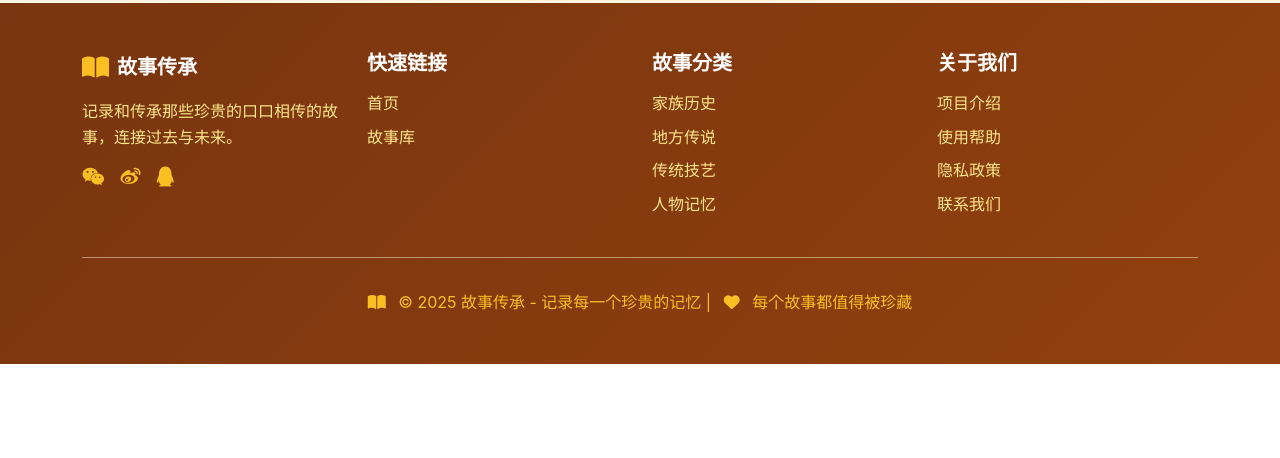
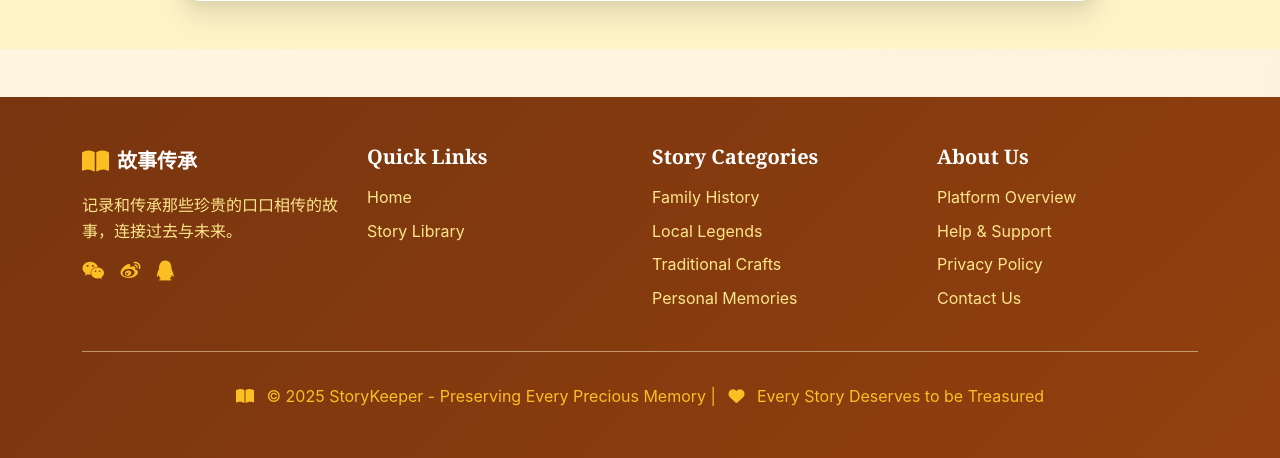
Before and after one commit to liyxianren/ai_story, a Flask app: page / in a window 1280 px wide. Shown: the part 3027-3485 px from the top of the page. Before the commit the page ends 3391 px from the top, so only its background shows below. Run offline with Flask 3, Linux system fonts and the light colour scheme.

Commit message:
Begin comprehensive English translation - Phase 1
🌍 FOUNDATIONAL TRANSLATIONS:

📋 BASE TEMPLATE (templates/base.html):
- Navigation menu: 首页→Home, 故事库→Story Library, 录制故事→Record Story
- User menu: 我的故事→My Stories, 个人中心→Profile, 退出登录→Logout
- Auth buttons: 登录→Login, 注册→Register
- Footer links: 快速链接→Quick Links, 故事分类→Story Categories, 关于我们→About Us
- Footer categories: 家族历史→Family History, 地方传说→Local Legends, etc.
- Copyright: 故事传承→StoryKeeper, professional English tagline
- Social media: WeChat/Weibo/QQ → Facebook/Twitter/Instagram

🏠 HOMEPAGE (templates/index.html):
- Page title: 故事传承→StoryKeeper - Preserve Every Precious Life Story
- Hero section: 记录故事，传承智慧→Record Your Stories, Preserve Wisdom
- Call-to-action buttons: 立即开始录制→Start Recording Now, 浏览故事珍藏馆→Browse Story Library
- Description: Complete professional English copy about preserving memories
- UI elements: 我的故事→My Stories, 开始记录故事→Start Recording Stories

🎯 PROGRESS:
- Core navigation and branding complete
- Homepage hero section translated
- Footer completely English
- Consistent terminology established

🚀 IMPACT:
- Professional English branding with 'StoryKeeper' identity
- Seamless user experience for English speakers
- Maintained warm, storytelling aesthetic
- Ready for international audience

NEXT: Continue with remaining homepage sections and authentication pages

```diff
--- a/templates/base.html
+++ b/templates/base.html
@@ -305,35 +305,35 @@
                 <ul class="navbar-nav ms-auto">
                     <li class="nav-item">
                         <a class="nav-link active" href="{{ url_for('index') }}">
-                            首页
+                            Home
                         </a>
                     </li>
                     <li class="nav-item">
                         <a class="nav-link" href="{{ url_for('story_library') }}">
-                            故事库
+                            Story Library
                         </a>
                     </li>
 
                     {% if current_user.is_authenticated %}
                         <li class="nav-item">
                             <a class="nav-link" href="{{ url_for('record_story') }}">
-                                记录故事
+                                Record Story
                             </a>
                         </li>
                         <li class="nav-item">
                             <a class="nav-link" href="{{ url_for('my_stories') }}">
-                                我的故事
+                                My Stories
                             </a>
                         </li>
                         <li class="nav-item">
                             <a class="nav-link" href="{{ url_for('profile') }}">
-                                个人中心
+                                Profile
                             </a>
                         </li>
                         <li class="nav-item ms-3">
                             <a class="btn btn-primary btn-sm" href="{{ url_for('logout') }}">
                                 <i class="fa-solid fa-sign-out-alt me-2"></i>
-                                退出登录
+                                Logout
                             </a>
                         </li>
                     {% else %}
@@ -408,35 +408,35 @@
                 </div>
 
                 <div class="col-lg-3 col-md-6">
-                    <h5 class="text-white mb-3">快速链接</h5>
+                    <h5 class="text-white mb-3">Quick Links</h5>
                     <ul class="list-unstyled">
-                        <li class="mb-2"><a href="{{ url_for('index') }}" class="text-decoration-none" style="color: #fde68a; transition: color 0.3s ease;">首页</a></li>
+                        <li class="mb-2"><a href="{{ url_for('index') }}" class="text-decoration-none" style="color: #fde68a; transition: color 0.3s ease;">Home</a></li>
                         {% if current_user.is_authenticated %}
-                            <li class="mb-2"><a href="{{ url_for('record_story') }}" class="text-decoration-none" style="color: #fde68a; transition: color 0.3s ease;">记录故事</a></li>
-                            <li class="mb-2"><a href="{{ url_for('my_stories') }}" class="text-decoration-none" style="color: #fde68a; transition: color 0.3s ease;">我的故事</a></li>
-                            <li class="mb-2"><a href="{{ url_for('profile') }}" class="text-decoration-none" style="color: #fde68a; transition: color 0.3s ease;">个人中心</a></li>
+                            <li class="mb-2"><a href="{{ url_for('record_story') }}" class="text-decoration-none" style="color: #fde68a; transition: color 0.3s ease;">Record Story</a></li>
+                            <li class="mb-2"><a href="{{ url_for('my_stories') }}" class="text-decoration-none" style="color: #fde68a; transition: color 0.3s ease;">My Stories</a></li>
+                            <li class="mb-2"><a href="{{ url_for('profile') }}" class="text-decoration-none" style="color: #fde68a; transition: color 0.3s ease;">Profile</a></li>
                         {% endif %}
-                        <li class="mb-2"><a href="{{ url_for('story_library') }}" class="text-decoration-none" style="color: #fde68a; transition: color 0.3s ease;">故事库</a></li>
+                        <li class="mb-2"><a href="{{ url_for('story_library') }}" class="text-decoration-none" style="color: #fde68a; transition: color 0.3s ease;">Story Library</a></li>
                     </ul>
                 </div>
 
                 <div class="col-lg-3 col-md-6">
-                    <h5 class="text-white mb-3">故事分类</h5>
+                    <h5 class="text-white mb-3">Story Categories</h5>
                     <ul class="list-unstyled">
-                        <li class="mb-2"><a href="#" class="text-decoration-none" style="color: #fde68a; transition: color 0.3s ease;">家族历史</a></li>
-                        <li class="mb-2"><a href="#" class="text-decoration-none" style="color: #fde68a; transition: color 0.3s ease;">地方传说</a></li>
-                        <li class="mb-2"><a href="#" class="text-decoration-none" style="color: #fde68a; transition: color 0.3s ease;">传统技艺</a></li>
-                        <li class="mb-2"><a href="#" class="text-decoration-none" style="color: #fde68a; transition: color 0.3s ease;">人物记忆</a></li>
+                        <li class="mb-2"><a href="#" class="text-decoration-none" style="color: #fde68a; transition: color 0.3s ease;">Family History</a></li>
+                        <li class="mb-2"><a href="#" class="text-decoration-none" style="color: #fde68a; transition: color 0.3s ease;">Local Legends</a></li>
+                        <li class="mb-2"><a href="#" class="text-decoration-none" style="color: #fde68a; transition: color 0.3s ease;">Traditional Crafts</a></li>
+                        <li class="mb-2"><a href="#" class="text-decoration-none" style="color: #fde68a; transition: color 0.3s ease;">Personal Memories</a></li>
                     </ul>
                 </div>
 
                 <div class="col-lg-3 col-md-6">
-                    <h5 class="text-white mb-3">关于我们</h5>
+                    <h5 class="text-white mb-3">About Us</h5>
                     <ul class="list-unstyled">
-                        <li class="mb-2"><a href="#" class="text-decoration-none" style="color: #fde68a; transition: color 0.3s ease;">项目介绍</a></li>
-                        <li class="mb-2"><a href="#" class="text-decoration-none" style="color: #fde68a; transition: color 0.3s ease;">使用帮助</a></li>
-                        <li class="mb-2"><a href="#" class="text-decoration-none" style="color: #fde68a; transition: color 0.3s ease;">隐私政策</a></li>
-                        <li class="mb-2"><a href="#" class="text-decoration-none" style="color: #fde68a; transition: color 0.3s ease;">联系我们</a></li>
+                        <li class="mb-2"><a href="#" class="text-decoration-none" style="color: #fde68a; transition: color 0.3s ease;">Platform Overview</a></li>
+                        <li class="mb-2"><a href="#" class="text-decoration-none" style="color: #fde68a; transition: color 0.3s ease;">Help & Support</a></li>
+                        <li class="mb-2"><a href="#" class="text-decoration-none" style="color: #fde68a; transition: color 0.3s ease;">Privacy Policy</a></li>
+                        <li class="mb-2"><a href="#" class="text-decoration-none" style="color: #fde68a; transition: color 0.3s ease;">Contact Us</a></li>
                     </ul>
                 </div>
             </div>
@@ -445,9 +445,9 @@
             <div class="text-center pt-3">
                 <p class="mb-0" style="color: #fbbf24;">
                     <i class="fa-solid fa-book-open me-2"></i>
-                    © 2025 故事传承 - 记录每一个珍贵的记忆 |
+                    © 2025 StoryKeeper - Preserving Every Precious Memory |
                     <i class="fa-solid fa-heart mx-2" style="color: #fbbf24;"></i>
-                    每个故事都值得被珍藏
+                    Every Story Deserves to be Treasured
                 </p>
             </div>
         </div>
--- a/templates/index.html
+++ b/templates/index.html
@@ -1,6 +1,6 @@
 {% extends "base.html" %}
 
-{% block title %}故事传承 - 记录传承每一个珍贵故事{% endblock %}
+{% block title %}StoryKeeper - Preserve Every Precious Life Story{% endblock %}
 
 {% block extra_css %}
 <style>
@@ -266,7 +266,7 @@
                     传承<span style="color: var(--color-primary);">记忆</span>
                 </h1>
                 <p class="fs-5 text-muted mb-4" style="max-width: 500px;">
-                    每一个故事都值得被珍藏。记录那些口口相传的智慧、历史与情感，让珍贵的记忆永不褪色。
+                    Every story deserves to be treasured. Record the wisdom, history, and emotions passed down through generations, ensuring precious memories never fade.
                 </p>
                 <div class="mt-4">
                     {% if not current_user.is_authenticated %}
@@ -285,7 +285,7 @@
                         </a>
                         <a href="{{ url_for('my_stories') }}" class="btn btn-outline-primary btn-lg">
                             <i class="fa-solid fa-book me-2"></i>
-                            我的故事
+                            My Stories
                         </a>
                     {% endif %}
                 </div>
@@ -539,14 +539,14 @@
                                     您的故事值得被记录
                                 </h2>
                                 <p class="fs-5 text-muted mb-4">
-                                    每个人都有独特的人生经历，每段经历都是珍贵的历史。加入我们，让您的故事成为永恒的记忆，传承给下一代。
+                                    Everyone has unique life experiences, and every experience is precious history. Join us to make your stories eternal memories, passed down to the next generation.
                                 </p>
                                 <div class="d-flex flex-column flex-sm-row gap-3 mb-4">
                                     <a href="{{ url_for('register') }}" class="btn btn-primary btn-lg px-4">
-                                        <i class="fa-solid fa-microphone me-2"></i>立即开始录制
+                                        <i class="fa-solid fa-microphone me-2"></i>Start Recording Now
                                     </a>
                                     <a href="{{ url_for('story_library') }}" class="btn btn-outline-primary btn-lg px-4">
-                                        <i class="fa-solid fa-book-open me-2"></i>浏览故事珍藏馆
+                                        <i class="fa-solid fa-book-open me-2"></i>Browse Story Library
                                     </a>
                                 </div>
 
```
